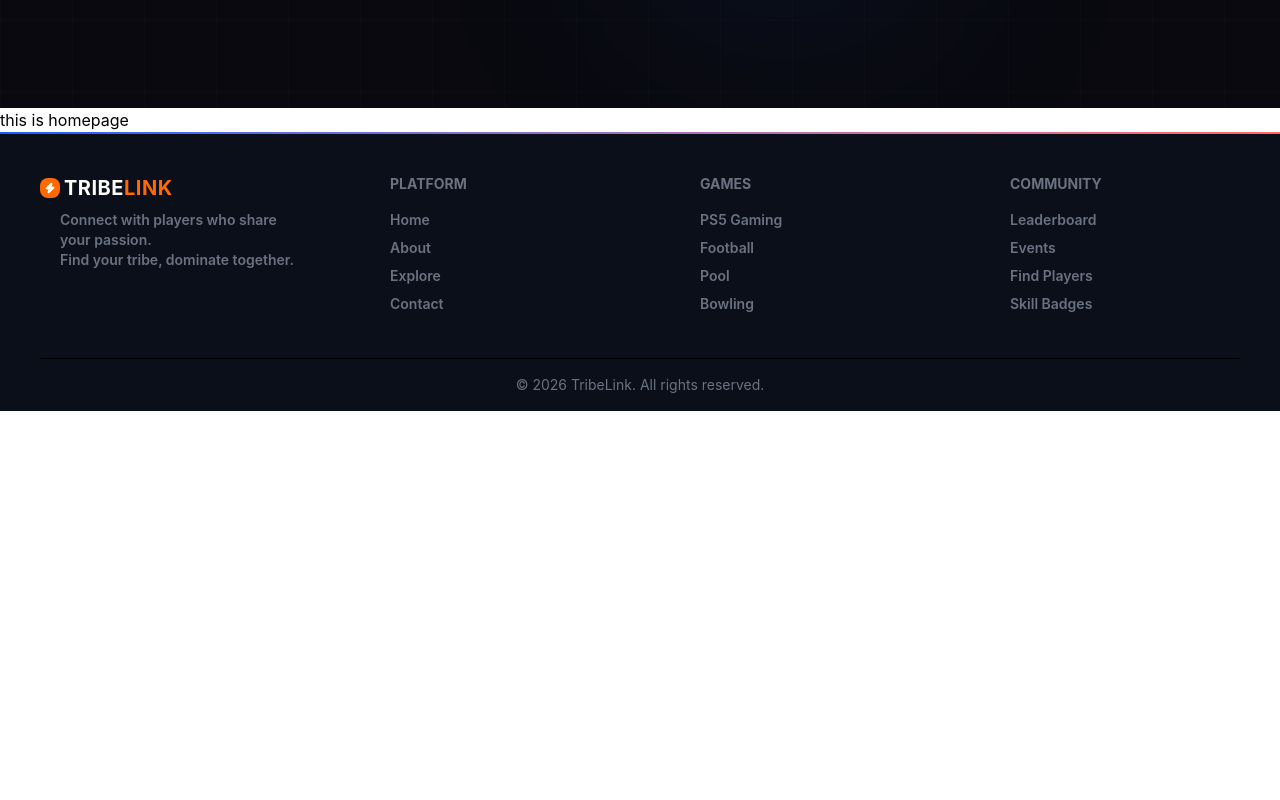
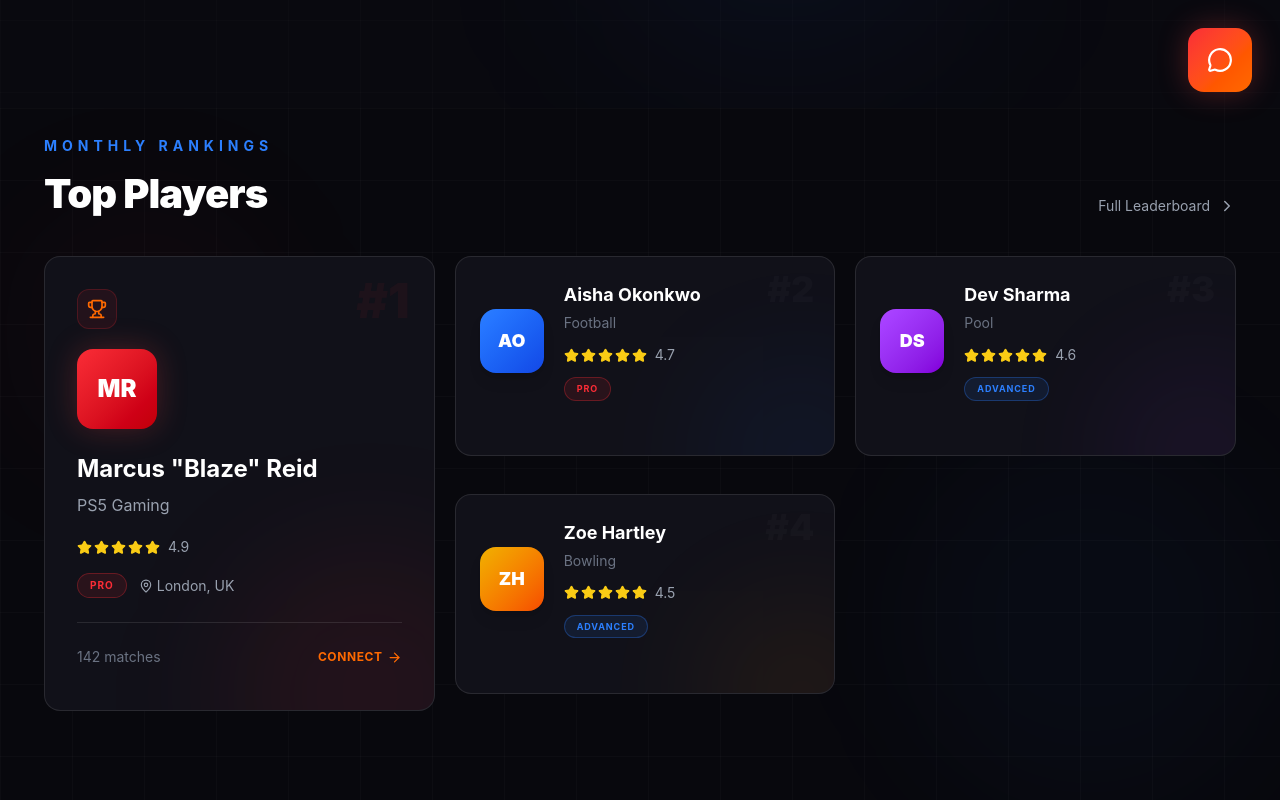
Before and after one commit to yashvardhannautiyal/TribeLink, a React (Vite) app in the folder Frontend/: page / in a window 1280 px wide. Shown: the part 680-1480 px from the top of the page. Before the commit the page ends 1091 px from the top, so only its background shows below. Built offline with nearby package versions, Linux system fonts and the light colour scheme.

Commit message:
worked on LeaderBoard.jsx

```diff
--- a/Frontend/src/App.jsx
+++ b/Frontend/src/App.jsx
@@ -14,6 +14,7 @@ import About from './pages/AboutPage/About';
 function App() {
   return (
     <div >
+
       <Routes>
         <Route path = "/" element={<MainLayout />}>
         <Route index element={<HomePage />} />
--- a/Frontend/src/pages/HomePage/HeroSection.jsx
+++ b/Frontend/src/pages/HomePage/HeroSection.jsx
@@ -1,5 +1,5 @@
 import React from 'react'
-import { ArrowRight, Star ,Zap ,ChevronRight } from "lucide-react";
+import { ArrowRight, Star ,Zap ,ChevronRight, MessageCircle } from "lucide-react";
 
 const players = [
   {
@@ -75,11 +75,11 @@ function HeroSection() {
               ranks — PS5, Football, Pool, Bowling and more.
             </p>
              <div className="mt-5 mb-5 flex flex-col sm:flex-row gap-5">
-                <button className="border bg-orange-600/20 border-orange-500 hover:bg-orange-600 transition px-8 py-4 rounded-xl font-bold flex items-center justify-center gap-2">
+                <button className="border bg-orange-600/20 border-orange-500 hover:bg-orange-600 transition px-8 py-4 rounded-xl font-bold flex hover:cursor-pointer items-center justify-center gap-2">
                 JOIN NOW
                 <ArrowRight size={20} />
               </button>
-               <button className="border border-blue-600 text-blue-500 hover:bg-blue-600 hover:text-white transition px-8 py-4 rounded-xl font-bold flex items-center justify-center gap-2">
+               <button className="border border-blue-600 text-blue-500 hover:bg-blue-600 hover:text-white transition px-8 py-4 rounded-xl hover:cursor-pointer font-bold flex items-center justify-center gap-2">
                 Explore
                 <ChevronRight size={20} />
               </button>
@@ -114,6 +114,7 @@ function HeroSection() {
 
                 </div>
 
+
                 <div className="flex items-center mt-2 gap-1">
 
                   {[...Array(5)].map((_, i) => (
@@ -139,6 +140,7 @@ function HeroSection() {
 
             ))}
 
+
           </div>
           </div>
 
--- a/Frontend/src/pages/HomePage/HomePage.jsx
+++ b/Frontend/src/pages/HomePage/HomePage.jsx
@@ -1,11 +1,12 @@
 import React from 'react'
 import HeroSection from './HeroSection'
+import LeaderBoard from './LeaderBoard'
 
 function HomePage() {
   return (
     <div>
       <HeroSection />
-      this is homepage
+      <LeaderBoard />
     </div>
   )
 }
--- a/Frontend/src/pages/HomePage/LeaderBoard.jsx
+++ b/Frontend/src/pages/HomePage/LeaderBoard.jsx
@@ -0,0 +1,205 @@
+import React from "react";
+import { ArrowRight, ChevronRight,Trophy, MapPin, MessageCircle, Star} from "lucide-react";
+
+const players = [
+  {
+    rank: 1,
+    initials: "MR",
+    name: 'Marcus "Blaze" Reid',
+    game: "PS5 Gaming",
+    rating: "4.9",
+    matches: "142 matches",
+    location: "London, UK",
+    badge: "PRO",
+    avatar: "from-red-500 to-red-700",
+  },
+  {
+    rank: 2,
+    initials: "AO",
+    name: "Aisha Okonkwo",
+    game: "Football",
+    rating: "4.7",
+    badge: "PRO",
+    avatar: "from-blue-500 to-blue-700",
+  },
+  {
+    rank: 3,
+    initials: "DS",
+    name: "Dev Sharma",
+    game: "Pool",
+    rating: "4.6",
+    badge: "ADVANCED",
+    avatar: "from-purple-500 to-purple-700",
+  },
+  {
+    rank: 4,
+    initials: "ZH",
+    name: "Zoe Hartley",
+    game: "Bowling",
+    rating: "4.5",
+    badge: "ADVANCED",
+    avatar: "from-yellow-500 to-orange-600",
+  },
+];
+
+/* STAR RATING */
+const Rating = ({ rating }) => {
+  return (
+    <div className="flex items-center gap-2">
+      <div className="flex gap-[2px]">
+        {[1, 2, 3, 4, 5].map((star) => (
+          <Star key={star} size={15} fill="#facc15" stroke="#facc15" />
+        ))}
+      </div>
+      <span className="text-sm text-gray-400">{rating}</span>
+    </div>
+  );
+};
+
+/* #1 PLAYER CARD */
+const FirstPlayer = ({ player }) => {
+  return (
+    <div className=" relative h-full min-h-[440px] overflow-hidden rounded-2xl border border-white/10 bg-[#111119] p-6 sm:min-h-[460px] sm:p-7 lg:min-h-[455px] lg:p-8 ">
+      <div className="pointer-events-none absolute -bottom-32 -right-20 h-72 w-72 rounded-full bg-red-500/[0.08] blur-3xl" />
+      {/* Rank */}
+      <span className=" absolute right-6 top-5 text-5xl font-black text-red-500/[0.05] ">
+        #1
+      </span>
+      {/* Trophy */}
+      <div className=" relative flex h-10 w-10 mb-5 items-center justify-center rounded-xl border border-red-500/20 bg-red-500/[0.08]">
+        <Trophy size={20} className="text-orange-500" />
+      </div>
+      {/* Avatar */}
+      <div className=" relativemt-7 flex h-20 w-20 items-center justify-center rounded-2xl bg-gradient-to-br from-red-500 to-red-700 text-2xl font-black text-white shadow-[0_0_30px_rgba(239,68,68,0.25)]">
+        {player.initials}
+      </div>
+      {/* Name */}
+      <div className="relative mt-6">
+        <h2 className=" text-xl font-bold text-white sm:text-2xl">
+          {player.name}
+        </h2>
+        <p className="mt-2 text-base text-gray-400">{player.game}</p>
+      </div>
+      {/* Rating */}
+      <div className="relative mt-5">
+        <Rating rating={player.rating} />
+      </div>
+      {/* Badge + Location */}
+      <div className=" relative mt-4 flex flex-wrap items-center gap-3">
+        <span
+          className=" rounded-full border border-red-500/30 bg-red-500/10 px-3 py-1 text-[10px] font-bold tracking-widest text-red-500">
+          PRO
+        </span>
+        <span className=" flex items-center gap-1 text-sm text-gray-400">
+          <MapPin size={14} />
+          {player.location}
+        </span>
+      </div>
+      <div className="relative my-6 h-px bg-white/10" />
+      {/* Bottom */}
+      <div className=" relative flex items-center justify-between">
+        <span className="text-sm text-gray-500">{player.matches}</span>
+
+        <button className=" group flex items-center gap-1 text-xs font-bold tracking-wider text-orange-500 transition hover:text-orange-400 ">
+          CONNECT
+          <ArrowRight size={15} className=" transition-transform group-hover:translate-x-1 " />
+        </button>
+      </div>
+    </div>
+  );
+};
+
+/* SMALL PLAYER CARD */
+const PlayerCard = ({ player }) => {
+  return (
+    <div className=" relative min-h-[190px] w-full overflow-hidden rounded-2xl border border-white/10 bg-[#111119] p-5 transition-all duration-300 hover:-translate-y-1 hover:border-white/20 sm:min-h-[200px] sm:p-6">
+      <div className={` pointer-events-none absolute -bottom-24 -right-16 h-48 w-48 rounded-full bg-gradient-to-br    ${player.avatar} opacity-[0.08] blur-3xl `} />
+      {/* Rank */}
+      <span className=" absolute right-5 top-3 text-4xl font-black text-white/[0.025]">
+        #{player.rank}
+      </span>
+      {/* Card Content */}
+      <div className=" relative flex h-full items-center gap-4 sm:gap-5">
+        {/* Avatar */}
+        <div className={` flex h-14 w-14 shrink-0 items-center justify-center rounded-2xl bg-gradient-to-br ${player.avatar} text-base font-black text-white shadow-lg sm:h-16 sm:w-16 sm:text-lg`}>
+          {player.initials}
+        </div>
+        {/* Information */}
+        <div className="min-w-0">
+          <h3 className=" truncate text-base font-bold text-white sm:text-lg">
+            {player.name}
+          </h3>
+          <p className="mt-1 text-sm text-gray-500">{player.game}</p>
+          <div className="mt-3">
+            <Rating rating={player.rating} />
+          </div>
+          <span className={` mt-3 inline-block rounded-full border px-3 py-1 text-[9px] font-bold tracking-widest
+              ${
+                player.badge === "PRO"
+                  ? "border-red-500/30 bg-red-500/10 text-red-500"
+                  : "border-blue-500/30 bg-blue-500/10 text-blue-500"
+              } `} >
+            {player.badge}
+          </span>
+        </div> </div> </div>
+  );
+};
+
+/* MAIN LEADERBOARD */
+export default function LeaderBoard() {
+  return (
+    <section className=" relative min-h-screen overflow-hidden bg-[#08080d] text-white lg:p-3 ">
+      {/* BACKGROUND GRID */}
+      <div className=" pointer-events-none absolute inset-0 opacity-60 [background-image:linear-gradient(rgba(255,255,255,0.035)_1px,transparent_1px),linear-gradient(90deg,rgba(255,255,255,0.035)_1px,transparent_1px)] [background-size:72px_72px] " />
+      {/* Red glow */}
+      <div className="pointer-events-none absolute left-0 top-20 h-72 w-72 rounded-full bg-red-500/[0.03] blur-3xl" />
+      {/* Blue glow */}
+      <div className=" pointer-events-none absolute right-0 top-80 h-96 w-96 rounded-full bg-blue-500/[0.03] blur-3xl" />
+      {/* CONTENT */}
+      <div className=" relative mx-auto max-w-[1400px] px-4 py-10 sm:px-6 sm:py-12 lg:px-8 lg:py-14">
+        {/* HEADING */}
+        <div className=" mb-8 flex flex-col gap-5 sm:mb-10 sm:flex-row sm:items-end sm:justify-between">
+          <div>
+            <p className=" text-xs font-bold tracking-[5px] text-blue-500 lg:-mt-10 sm:text-sm">
+              MONTHLY RANKINGS
+            </p>
+            <h1 className=" mt-3 text-3xl font-black tracking-tight sm:mt-4 sm:text-4xl lg:text-[40px]">
+              Top Players
+            </h1>
+          </div>
+          <button className=" group flex items-center gap-2 self-start text-sm text-gray-400 transition hover:text-orange-500 hover:cursor-pointer sm:self-auto">
+            Full Leaderboard
+            <ChevronRight size={18} className="transition-transform group-hover:translate-x-1" />
+          </button>
+        </div>
+     {/* FLEX LAYOUT */}
+        <div className=" flex flex-col gap-5 lg:flex-row ">
+          {/* LEFT - #1 PLAYER */}
+          <div className="w-full lg:w-[33.333%] ">
+           <FirstPlayer player={players[0]} />
+          </div>
+          {/* RIGHT SIDE */}
+          <div className=" flex w-full flex-wrap gap-5 lg:w-[66.666%]">
+            {/* #2 */}
+            <div className="w-full md:w-[calc(50%-10px)] ">
+              <PlayerCard player={players[1]} />
+            </div>
+            {/* #3 */}
+            <div className=" w-full md:w-[calc(50%-10px)]">
+              <PlayerCard player={players[2]} />
+            </div>
+            {/* #4 */}
+            <div className=" w-full md:w-[calc(50%-10px)] ">
+              <PlayerCard player={players[3]} />
+            </div>
+          </div>
+        </div>
+      </div>
+
+      {/* CHAT BUTTON */}
+      <button className="fixed bottom-5 right-5 z-10 flex h-5 w-5 hover:cursor-pointer items-center justify-center rounded-2xl bg-gradient-to-br from-red-500 to-orange-500 shadow-[0_0_30px_rgba(239,68,68,0.3)] transition hover:scale-105 sm:bottom-7 sm:right-7 sm:h-16 sm:w-16">
+        <MessageCircle size={26} />
+      </button>
+    </section>
+  );
+}
```
